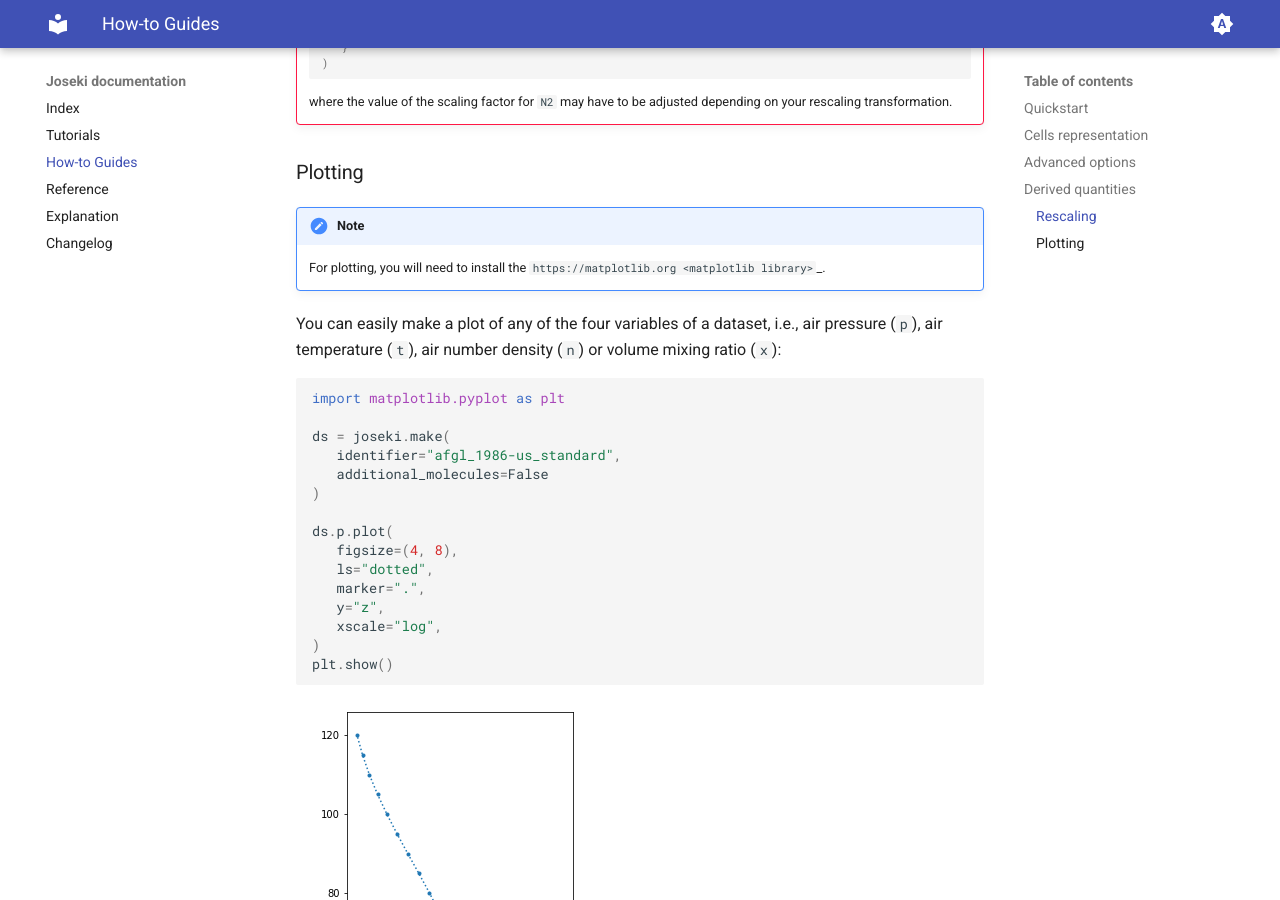
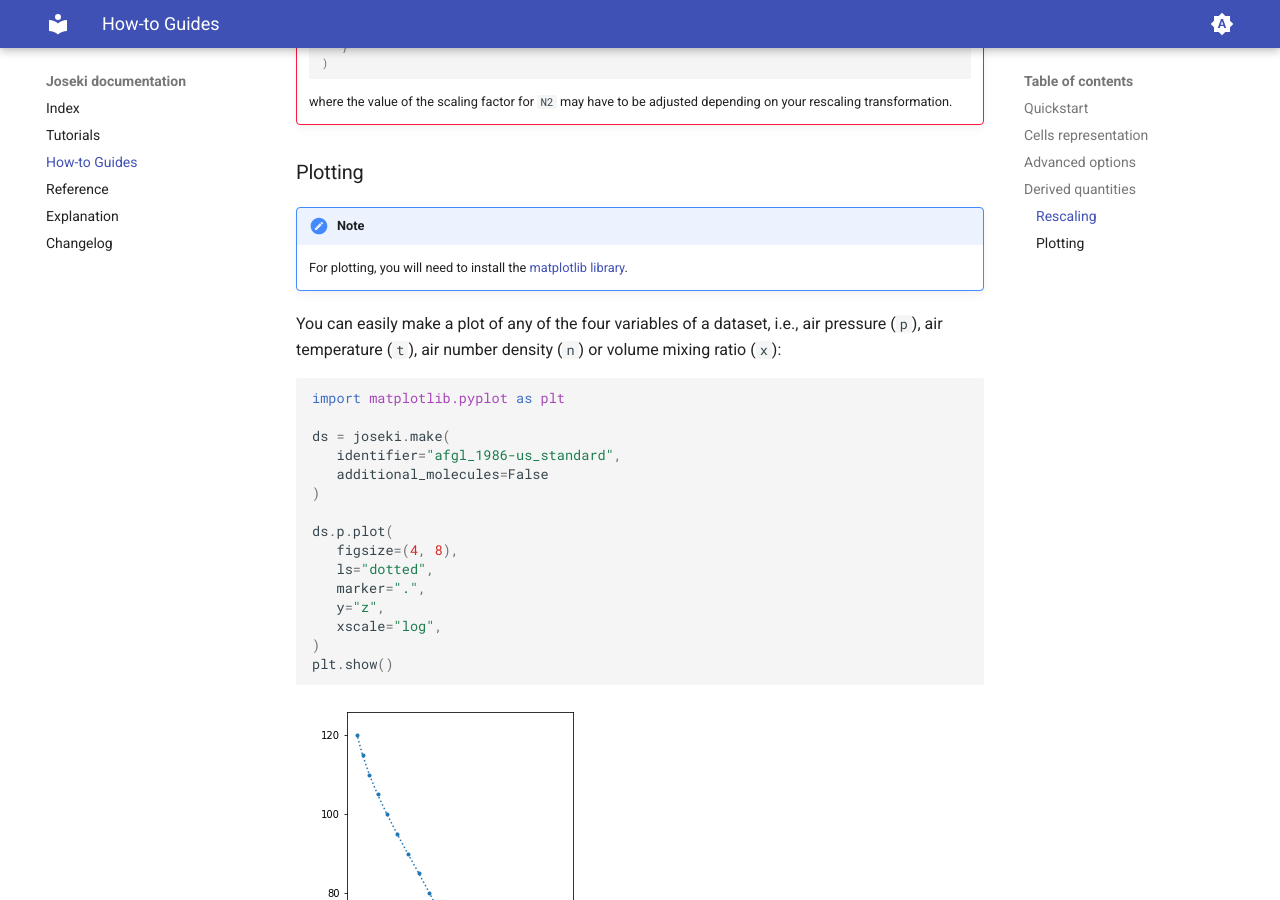
Before and after one commit to rayference/joseki, an MkDocs documentation site: the page built from docs/how-to-guides.md, in a window 1280 px wide and 900 px high, scrolled down 3471 px. Built offline with MkDocs 1.6.1 and Material for MkDocs 9.7.7, drawn with Linux system fonts in a browser that asks for light colours; some of the changed lines change nothing that is shown.

Commit message:
Fix matplotlib link

```diff
--- a/docs/how-to-guides.md
+++ b/docs/how-to-guides.md
@@ -202,7 +202,7 @@ factor is invalid.
 !!! note "Note"
 
     For plotting, you will need to install the
-    `https://matplotlib.org <matplotlib library>`_.
+    [matplotlib library](https://matplotlib.org).
 
 You can easily make a plot of any of the four variables of a dataset, i.e.,
 air pressure (``p``), air temperature (``t``), air number density (``n``) or
```
